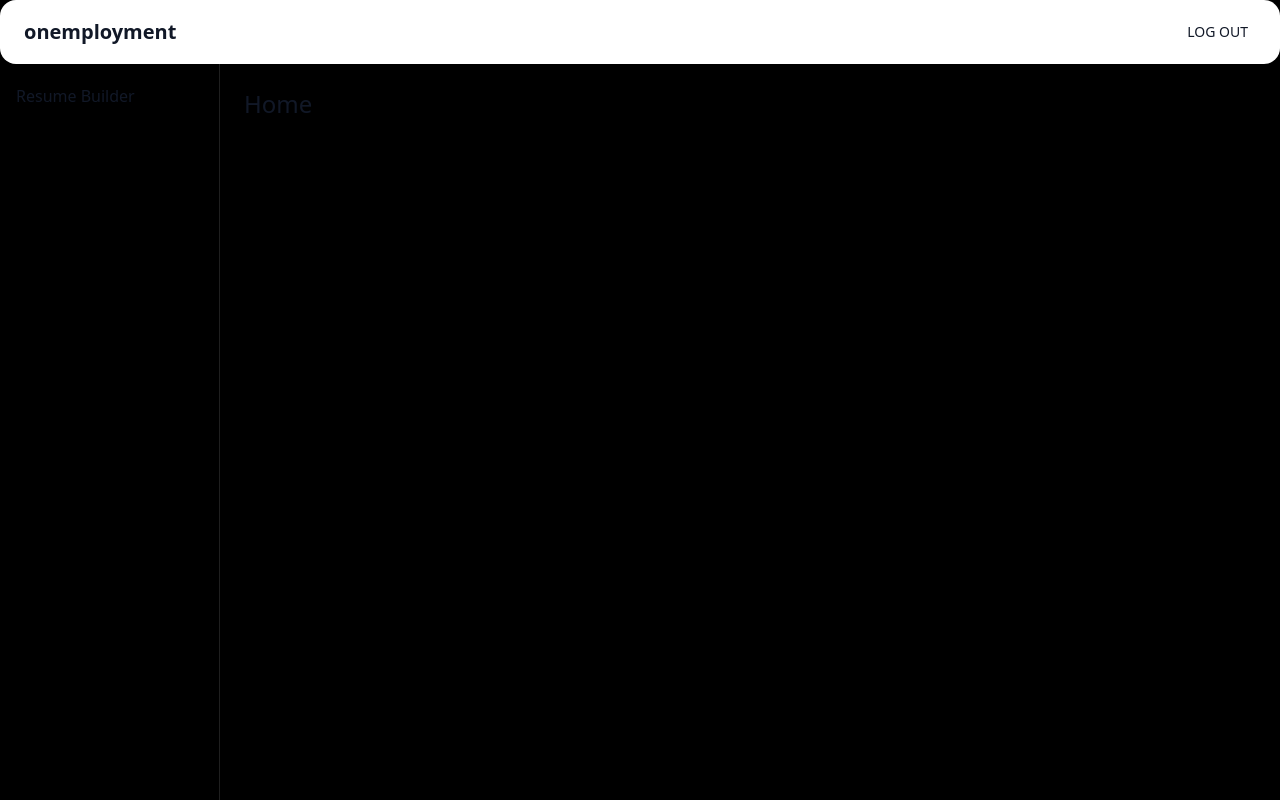
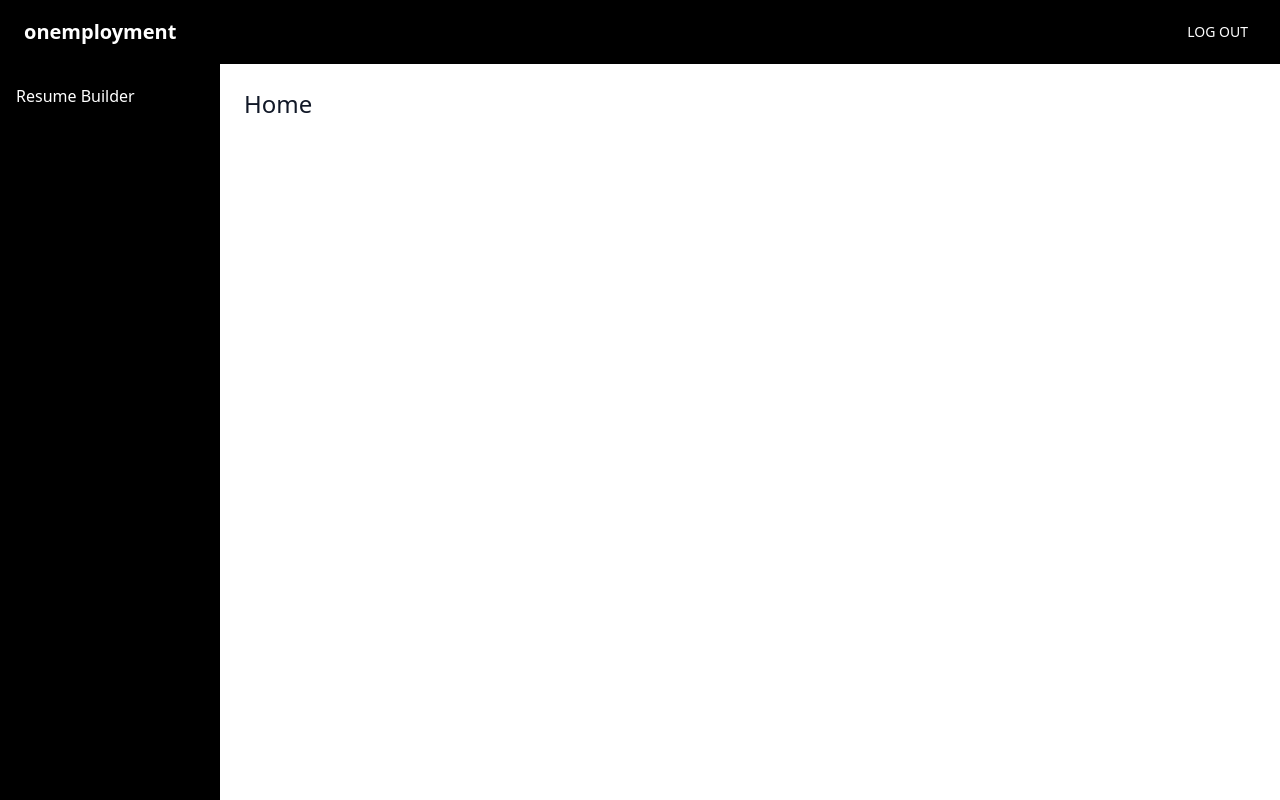
Before and after one commit to onemployment/frontend, a React (Vite) app: page /home in a window 1280 px wide. Built offline with nearby package versions, Linux system fonts and the light colour scheme.

Commit message:
fix: AppShell top bar black with white text, sidebar black with white text, content area white

```diff
--- a/src/components/layout/AppShell.tsx
+++ b/src/components/layout/AppShell.tsx
@@ -19,17 +19,17 @@ export default function AppShell() {
 
   return (
     <Box sx={{ display: 'flex', flexDirection: 'column', height: '100vh' }}>
-      <AppBar position="static" color="default" elevation={1}>
+      <AppBar position="static" elevation={0} sx={{ bgcolor: '#000000' }}>
         <Toolbar>
-          <Typography variant="h6" sx={{ flexGrow: 1, fontWeight: 'bold' }}>
+          <Typography variant="h6" sx={{ flexGrow: 1, fontWeight: 'bold', color: '#ffffff' }}>
             onemployment
           </Typography>
           {currentUser && (
-            <Typography variant="body2" sx={{ mr: 2 }}>
+            <Typography variant="body2" sx={{ mr: 2, color: '#ffffff' }}>
               Welcome {currentUser.username}
             </Typography>
           )}
-          <Button onClick={handleLogout} color="inherit">
+          <Button onClick={handleLogout} sx={{ color: '#ffffff' }}>
             Log out
           </Button>
         </Toolbar>
@@ -37,7 +37,7 @@ export default function AppShell() {
 
       <Box sx={{ display: 'flex', flexGrow: 1, overflow: 'hidden' }}>
         <SideNav />
-        <Box component="main" sx={{ flexGrow: 1, p: 3, overflow: 'auto' }}>
+        <Box component="main" sx={{ flexGrow: 1, p: 3, overflow: 'auto', bgcolor: '#ffffff' }}>
           <Outlet />
         </Box>
       </Box>
--- a/src/components/layout/SideNav.tsx
+++ b/src/components/layout/SideNav.tsx
@@ -14,10 +14,9 @@ export default function SideNav() {
       sx={{
         width: 220,
         flexShrink: 0,
-        borderRight: '1px solid',
-        borderColor: 'divider',
         height: '100%',
         pt: 1,
+        bgcolor: '#000000',
       }}
     >
       <List disablePadding>
@@ -26,8 +25,13 @@ export default function SideNav() {
             key={item.path}
             selected={location.pathname === item.path}
             onClick={() => navigate(item.path)}
+            sx={{
+              color: '#ffffff',
+              '&.Mui-selected': { bgcolor: '#222222' },
+              '&:hover': { bgcolor: '#1a1a1a' },
+            }}
           >
-            <ListItemText primary={item.label} />
+            <ListItemText primary={item.label} primaryTypographyProps={{ color: '#ffffff' }} />
           </ListItemButton>
         ))}
       </List>
```
